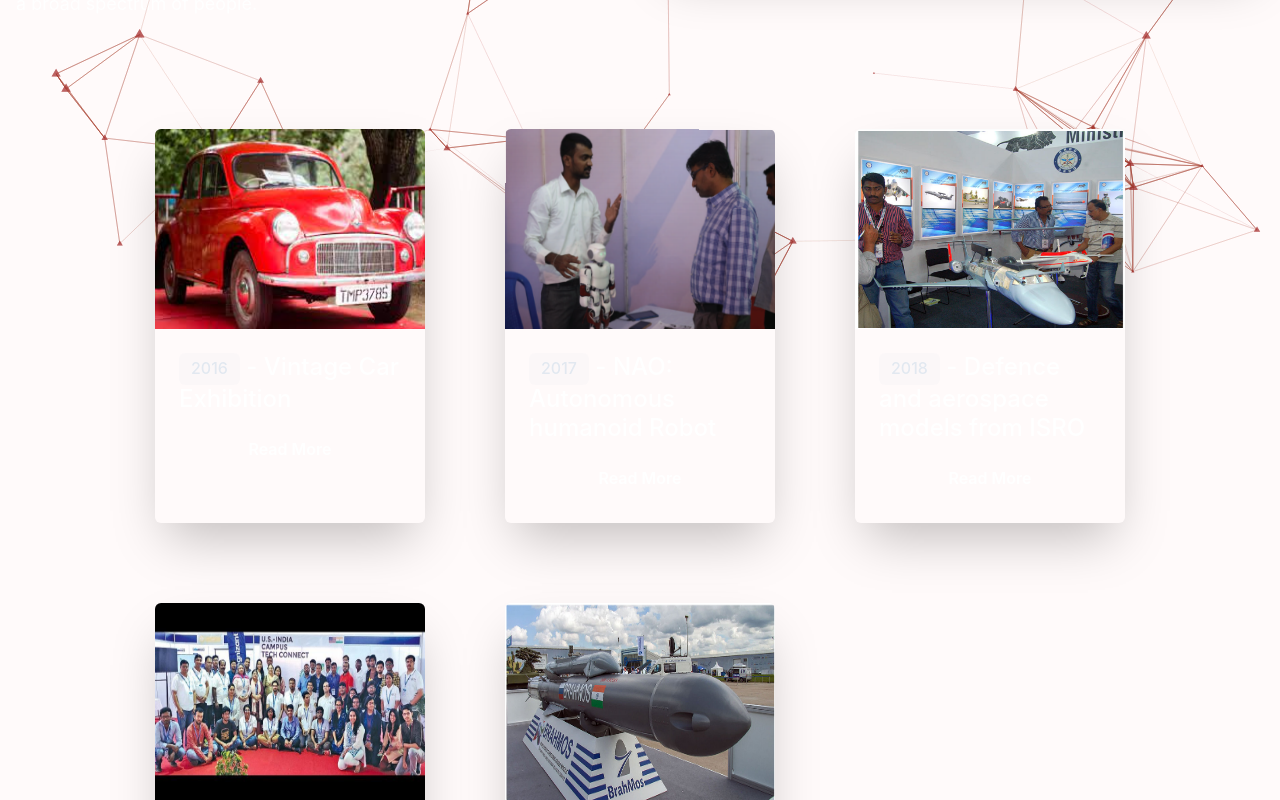
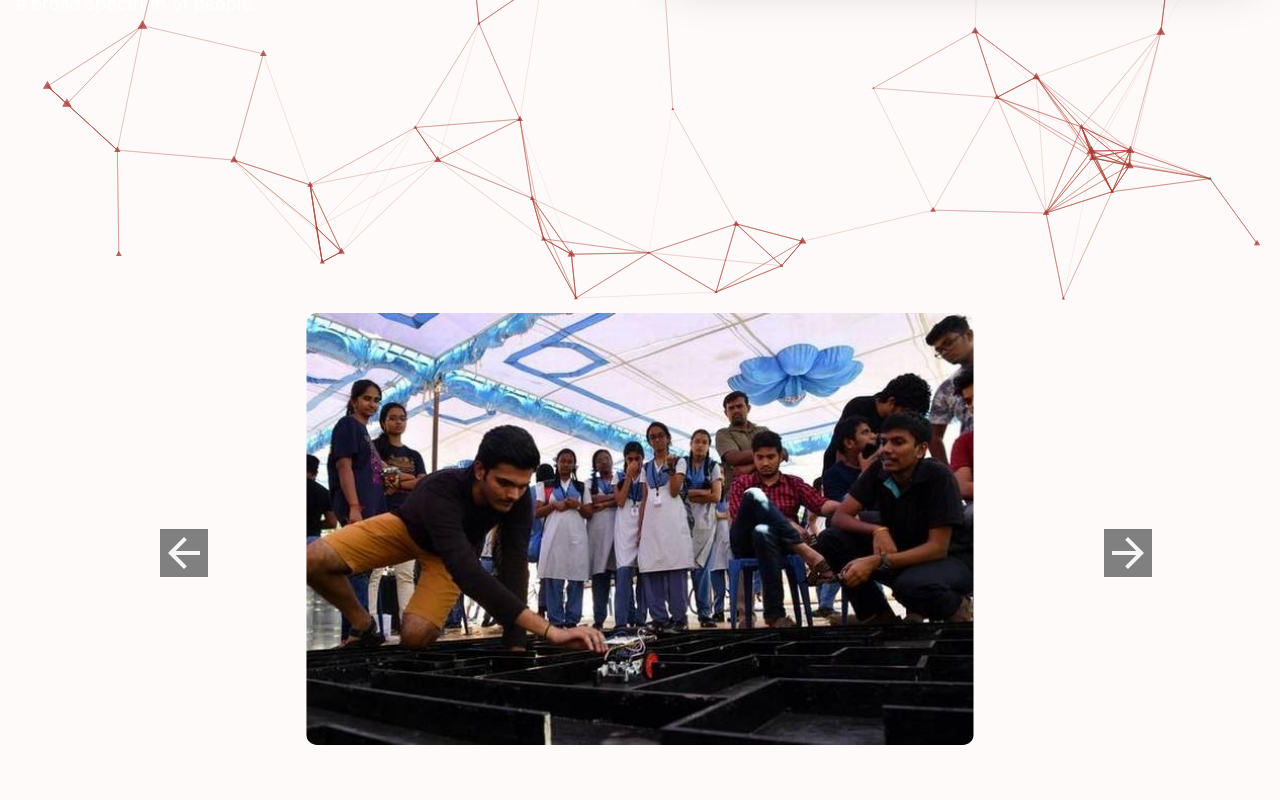
Before and after one commit to ShaastraWebops/shaastra-general-website, a React (Create React App) app: page /exhibitions in a window 1280 px wide. Shown: the part 500-1300 px from the top of the page. Built offline with nearby package versions, Linux system fonts and the light colour scheme.

Commit message:
Exhibitions

```diff
--- a/src/components/pages/Exhibitions/Exhibitions.tsx
+++ b/src/components/pages/Exhibitions/Exhibitions.tsx
@@ -1,4 +1,5 @@
 import { Text,Flex ,Stack , Box,BoxProps,Heading,Image,Container,SimpleGrid, Center} from "@chakra-ui/react";
+import {ArrowBackIcon,ArrowForwardIcon} from "@chakra-ui/icons";
 import * as React from "react";
 import CustomBox from "../../shared/CustomBox";
 import EXHB2 from "../../../images/Exhibitions/exhb_2.png";
@@ -12,10 +13,20 @@ const MotionBox = motion<BoxProps>(Box);
 
 const Exhibitions = ()=>{
 
+  const [current,setCurrent] = React.useState(0);
+  const length = CauroselImages.length;
+
+  const prevSlide = ()=>{
+        setCurrent(current ===0 ? length-1 : current-1)
+  }
+  const nextSlide = ()=>{
+    setCurrent(current === length-1 ? 0 : current+1)
+}
     return(
       <CustomBox>
 
        <Particles options={ options } height="30%" className="App-particles__container" />
+
 
        <Container maxW={'7xl'}>
         <Stack
@@ -86,8 +97,39 @@ const Exhibitions = ()=>{
           </Flex>
         </Stack>
       </Container>
+      <Container maxW={'5xl'} className="slider" mb={5}>
+       <Center>
+       <ArrowBackIcon className="left-arrow" onClick={prevSlide}/>
+        <ArrowForwardIcon className="right-arrow" onClick={nextSlide} />
+          {
+            CauroselImages.map((img,index)=>{
+              return(
 
-      <Container maxW={'7xl'}>
+               <div
+               className={index===current ? 'slide active':'slide'}
+               key = {index}
+               >
+                  {
+                   index === current && (<Image
+                    alt={'Hero Image'}
+                    fit={'cover'}
+                    align={'center'}
+                    w={['100%']}
+                    h={'400px'}
+                    borderRadius="10px"
+                    src={img}
+
+                  />)
+                  }
+               </div>
+
+              )
+            })
+          }
+       </Center>
+       </Container>
+
+      <Container maxW={'7xl'} mt={4}>
       <Center>
       <SimpleGrid columns={[1,1,2,3]} spacing={[10,20]}>
         {
--- a/src/styles/Exhibitions.css
+++ b/src/styles/Exhibitions.css
@@ -10,7 +10,7 @@ html{
     padding: 0;
     box-sizing: border-box;
     position: relative;
-    /* font-size: 25px; */
+    font-size: 25px;
     font-size: 1.65vw;
     font-family: 'Poppins', sans-serif;
 }
@@ -35,3 +35,47 @@ html{
     float: inline-end;
     color: aquamarine;
   }
+
+  .slider{
+    position : relative;
+    height: 100vh;
+    display : flex;
+    justify-content: center;
+    align-items: center;
+  }
+
+  .right-arrow{
+    position: absolute;
+    top: 50%;
+    right: 0%;
+    font-size: 3rem;
+    background-color: grey;
+    color: black;
+    z-index: 10;
+    cursor: pointer;
+    user-select: none;
+  }
+
+  .left-arrow{
+    position: absolute;
+    top: 50%;
+    left: 32px;
+    font-size: 3rem;
+    background-color: grey;
+    color: black;
+    z-index: 10;
+    cursor: pointer;
+    user-select: none;
+  }
+
+  .slide{
+    opacity: 0;
+    transition-duration: 1s ease ;
+  }
+
+  .slide.active{
+    opacity:1;
+    transition-duration: 1s;
+    transform : scale(1.08);
+
+  }
```
